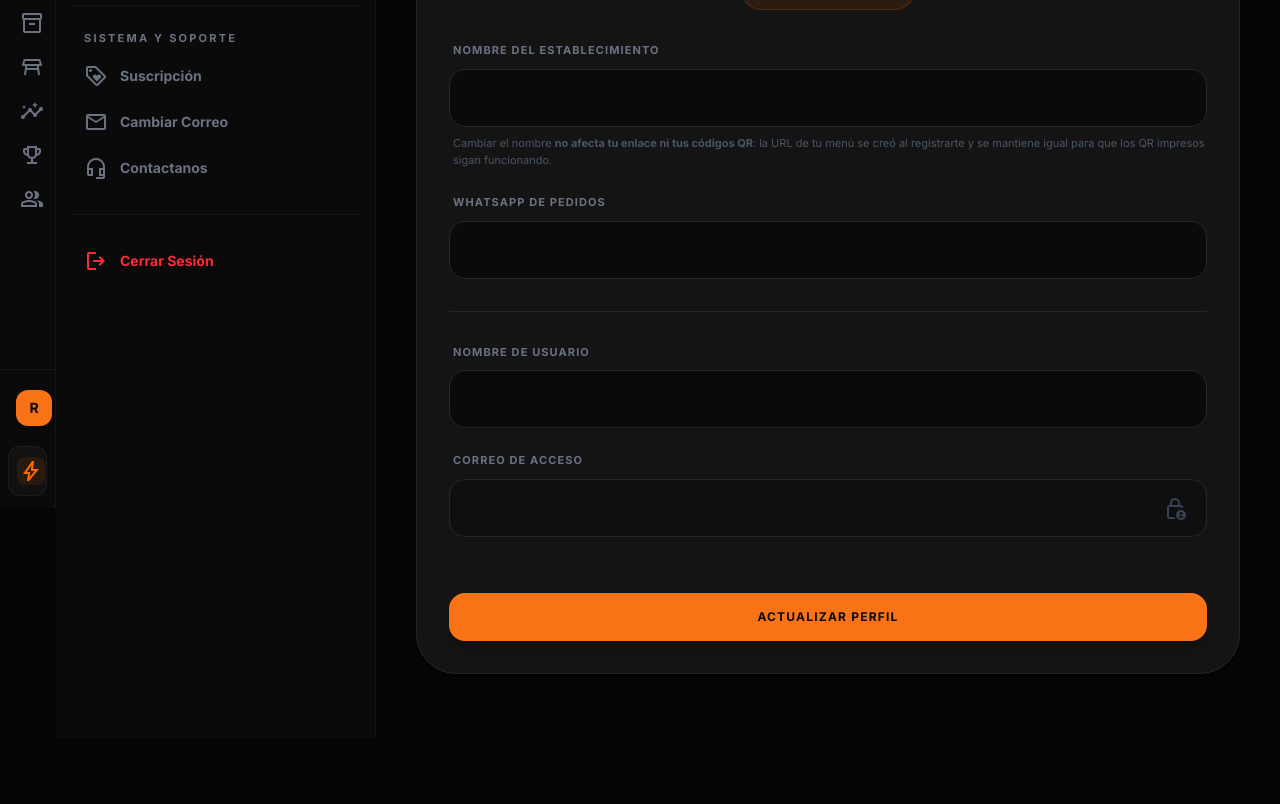
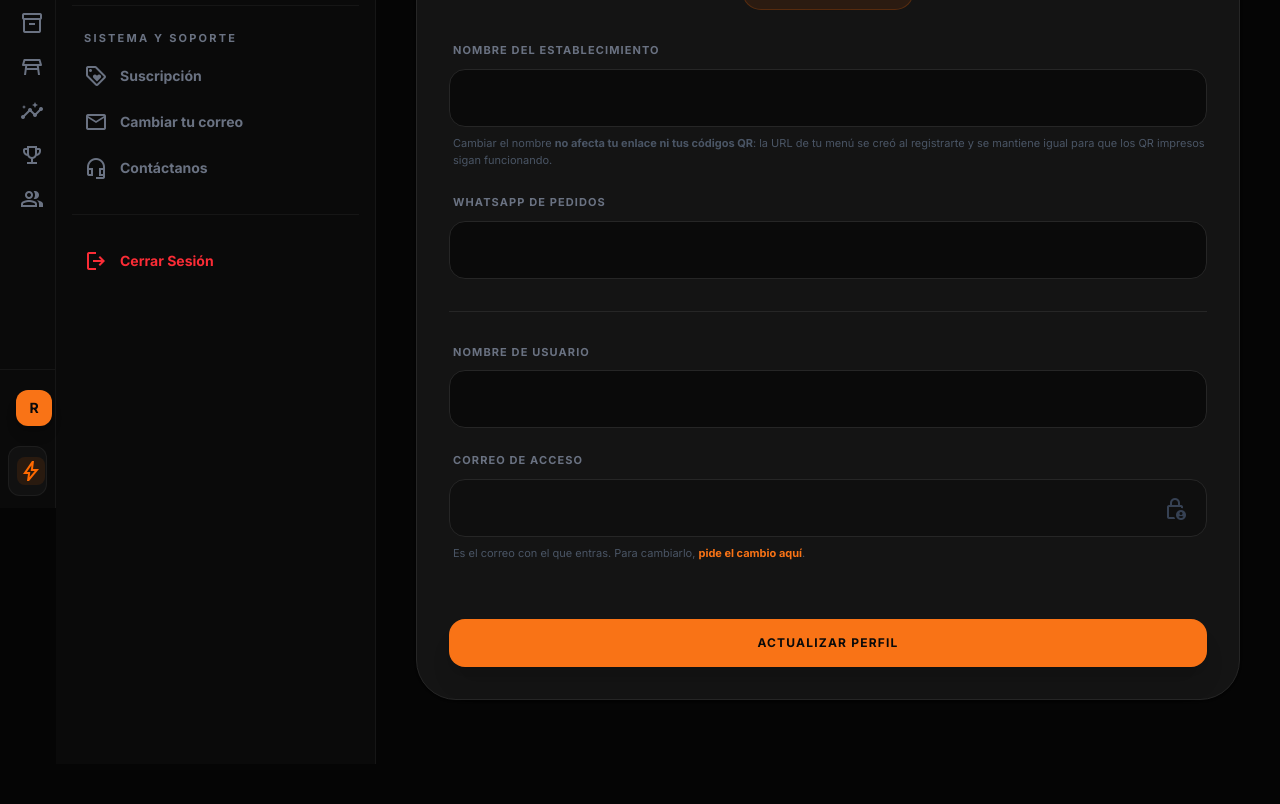
Before and after one commit to danielririver01/Orderfox, a Flask app: template app/template/dashboard/settings.html in a window 1280 px wide. Shown: the part 292-1096 px from the top of the page. Before the commit the page ends 966 px from the top, so only its background shows below. Run offline with Flask 3, Linux system fonts and the light colour scheme; the template is opened without the code that fills it, so the values that code supplies are empty; style sheets or scripts are compiled from the project's sources; some libraries are stand-ins or nearby versions.

Commit message:
Ajustes y perfil: opciones que solo existían en escritorio y dos callejones
Móvil: el menú de Ajustes se reescribe en la plantilla y se le olvidaban
dos opciones que sí están en el escritorio — "Cambiar tu correo" y
"Contáctanos" (WhatsApp de soporte). Quien entraba desde el celular
sencillamente no las veía. De paso, el bloque dejaba dos <div> sin
cerrar (profundidad 2 al final del archivo); ahora cierra en 0.

Correo de acceso: el campo sale bloqueado con un candado y no decía por
qué ni qué hacer. Ahora abajo dice "Es el correo con el que entras. Para
cambiarlo, pide el cambio aquí", con enlace a la pantalla de cambio.

Consistencia:
  · "Cambiar Correo" → "Cambiar tu correo" (igual que la página a la que
    lleva, que ya se había renombrado).
  · "Contactanos" → "Contáctanos" (falta el tilde).
  · "ID DE CLIENTE" → "Nº de cliente" en el perfil, como ya decía en
    Ajustes.

Jerga: el pie del perfil decía "VELZIA CLOUD SYSTEM v2002" — nadie sabe
qué es y el número salía del id del restaurante. Ahora ofrece la salida
real: "¿Algo no sale como esperabas? Escríbenos por WhatsApp".

Cerrar sesión no es destructivo, pero salía como botón rojo de ancho
completo, compitiendo con la acción principal. Va atenuado, como el
resto de las opciones secundarias.

Co-authored-by: arena-agent <297053741+arena-agent@users.noreply.github.com>

```diff
--- a/app/template/dashboard/settings.html
+++ b/app/template/dashboard/settings.html
@@ -50,6 +50,13 @@
             <span class="material-symbols-outlined text-[20px]">lock_person</span>
           </div>
         </div>
+
+        <!-- Si no puede editarlo aquí, que sepa dónde sí -->
+        <p class="text-[11px] text-gray-500 dark:text-gray-600 mt-2 ml-1 leading-relaxed">
+          Es el correo con el que entras. Para cambiarlo,
+          <a href="{{ url_for('dashboard.change_email') }}"
+            class="font-bold text-[#f97316] hover:underline">pide el cambio aquí</a>.
+        </p>
       </div>
     </div>
 
@@ -121,7 +128,7 @@
     </div>
   </div>
 
-  <!-- Sistema (Mobile) -->
+    <!-- Sistema y Soporte (Mobile) -->
     <div class="px-4">
       <h3 class="text-[11px] font-black text-gray-600 dark:text-gray-500 uppercase tracking-[0.2em] mb-4 ml-1">Sistema y Soporte</h3>
       <div class="bg-white dark:bg-[#141414] rounded-3xl border border-gray-100 dark:border-[#262626] overflow-hidden">
@@ -134,12 +141,33 @@
           </div>
           <span class="material-symbols-outlined text-gray-500 dark:text-gray-600 text-[18px]">chevron_right</span>
         </a>
+        <a href="{{ url_for('dashboard.change_email') }}" class="flex items-center justify-between p-5 border-b border-gray-50 dark:border-[#262626] hover:bg-gray-50 dark:hover:bg-[#1a1a1a]">
+          <div class="flex items-center gap-4">
+            <div class="w-10 h-10 bg-orange-50 dark:bg-orange-500/10 text-orange-600 dark:text-orange-400 rounded-xl flex items-center justify-center">
+              <span class="material-symbols-outlined text-[20px]">mail</span>
+            </div>
+            <span class="font-bold text-sm dark:text-white">Cambiar tu correo</span>
+          </div>
+          <span class="material-symbols-outlined text-gray-500 dark:text-gray-600 text-[18px]">chevron_right</span>
+        </a>
+        <a href="https://api.whatsapp.com/send?phone={{ SUPPORT_PHONE }}&text=Hola,%20necesito%20ayuda%20con%20Velzia"
+            target="_blank" class="flex items-center justify-between p-5 hover:bg-gray-50 dark:hover:bg-[#1a1a1a]">
+          <div class="flex items-center gap-4">
+            <div class="w-10 h-10 bg-emerald-50 dark:bg-emerald-500/10 text-emerald-600 dark:text-emerald-400 rounded-xl flex items-center justify-center">
+              <span class="material-symbols-outlined text-[20px]">headset_mic</span>
+            </div>
+            <span class="font-bold text-sm dark:text-white">Contáctanos</span>
+          </div>
+          <span class="material-symbols-outlined text-gray-500 dark:text-gray-600 text-[18px]">chevron_right</span>
+        </a>
+      </div>
+    </div>
 
-  <!-- Logout (Mobile) -->
+    <!-- Salir (Mobile): no es destructivo, va atenuado -->
     <div class="px-4">
-    <a href="{{ url_for('auth.logout') }}" class="w-full bg-red-500/10 text-red-500 font-black py-4 rounded-2xl flex items-center justify-center gap-2 border border-red-500/20 uppercase tracking-widest text-xs">
+      <a href="{{ url_for('auth.logout') }}" class="w-full text-gray-500 dark:text-gray-400 font-bold py-4 rounded-2xl flex items-center justify-center gap-2 border border-gray-200 dark:border-[#262626] hover:bg-gray-50 dark:hover:bg-[#1a1a1a] text-sm">
         <span class="material-symbols-outlined text-[20px]">logout</span>
-      Cerrar Sesión
+        Cerrar sesión
       </a>
     </div>
   </div>
--- a/app/template/dashboard/settings_layout.html
+++ b/app/template/dashboard/settings_layout.html
@@ -69,13 +69,13 @@
                         class="settings-menu-link flex items-center gap-3 px-3 py-2.5 rounded-xl text-sm font-bold transition-all duration-200
                         {{ 'bg-orange-500/10 text-orange-500' if request.endpoint == 'dashboard.change_email' else 'text-gray-500 hover:text-white hover:bg-white/5' }}">
                         <span class="material-symbols-outlined text-[20px]">mail</span>
-                        Cambiar Correo
+                        Cambiar tu correo
                     </a>
                     <a href="https://api.whatsapp.com/send?phone={{ SUPPORT_PHONE }}&text=Hola,%20necesito%20ayuda%20con%20Velzia"
                         target="_blank"
                         class="settings-menu-link flex items-center gap-3 px-3 py-2.5 rounded-xl text-sm font-bold transition-all duration-200 text-gray-500 hover:text-white hover:bg-white/5">
                         <span class="material-symbols-outlined text-[20px]">headset_mic</span>
-                        Contactanos
+                        Contáctanos
                     </a>
                 </div>
             </div>
```
Also changed, not shown: app/template/dashboard/profile_form.html (+5 -2 lines), astro/package-lock.json. Lines whose indentation alone changed are shown as unchanged.
